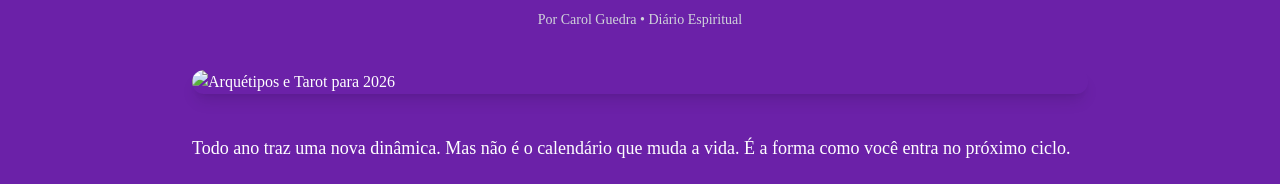
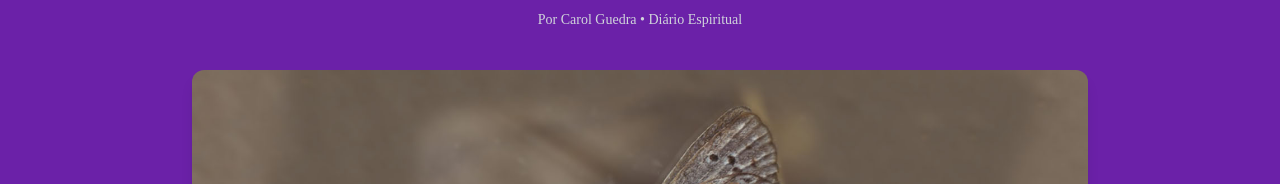
Before and after one commit to victorsantos-jobs/carolguedra, a plain HTML site: page diario.html in a window 1280 px wide. Shown: the part 730-914 px from the top of the page. Drawn offline with nearby package versions, Linux system fonts and the light colour scheme.

Commit message:
com imagem agora

```diff
--- a/diario.html
+++ b/diario.html
@@ -99,7 +99,7 @@
       <!-- Imagem -->
       <div class="mb-10">
         <img
-          src="imagem-arquetipo-2026.jpg"
+          src="./images/1.jpg"
           alt="Arquétipos e Tarot para 2026"
           class="rounded-xl shadow-lg mx-auto"
         >
```
Also changed, not shown: images/1.jpg (added).
